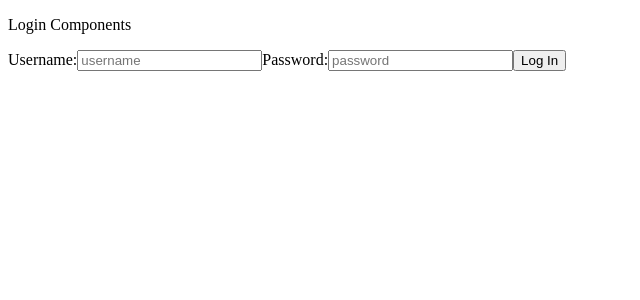
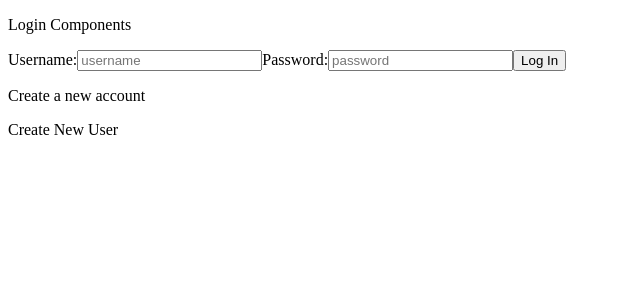
Before and after one commit to jamieab98/AddressBook, a React (Vite) app: page / in a window 1280 px wide. Shown: the top 300 px of the page, without its empty margins (0-640 px from the left). Built offline with nearby package versions, Linux system fonts and the light colour scheme; no server answers.

Commit message:
Made the CreateUser component and made it a child of the Login component

```diff
--- a/src/App.jsx
+++ b/src/App.jsx
@@ -4,6 +4,7 @@ import AddressForm from "./components/AddressForm"
 import { AddressesContext } from "./AddressesContext"
 import { useState } from "react"
 import LogIn from "./components/LogIn"
+import CreateUser from "./components/CreateUser"
 
 function App() {
   const [addresses, setAddresses] = useState([])
@@ -11,7 +12,9 @@ function App() {
   return(
     <AddressesContext.Provider value ={{addresses, setAddresses}}>
     <Routes>
-      <Route path="/" element={<LogIn/>} />
+      <Route path="/" element={<LogIn/>}>
+        <Route index element={<CreateUser />} />
+      </Route>
       <Route path="/addresses" element={<Addresses/>} />
       <Route path="/addressform" element={<AddressForm/>} />
     </Routes>
--- /dev/null
+++ b/src/components/CreateUser.jsx
@@ -0,0 +1,10 @@
+function CreateUser(){
+
+    return(
+        <>
+            <p>Create New User</p>
+        </>
+    )
+}
+
+export default CreateUser
--- a/src/components/LogIn.jsx
+++ b/src/components/LogIn.jsx
@@ -1,5 +1,6 @@
 import { useNavigate } from "react-router-dom"
 import { useEffect, useState } from "react";
+import { Outlet } from "react-router-dom";
 
 function LogIn() {
     const navigate = useNavigate();
@@ -37,7 +38,9 @@ function LogIn() {
                 <input type="text" placeholder="password" value={password} onChange={(e)=>setPassword(e.target.value)} id="password"/>
                 <button type="submit">Log In</button>
             </form>
+            <p>Create a new account</p>
             <p>{errorMessage}</p>
+            <Outlet />
         </>
     )
 }
```
